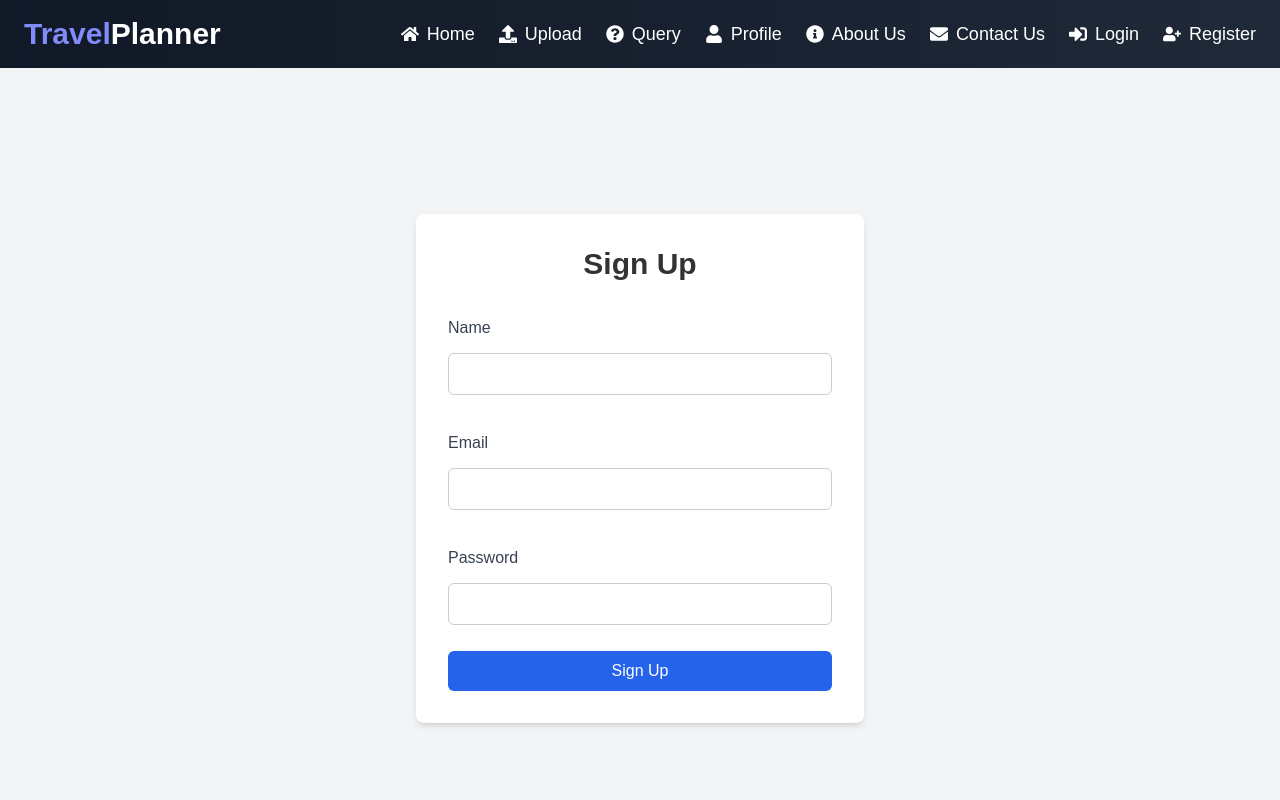
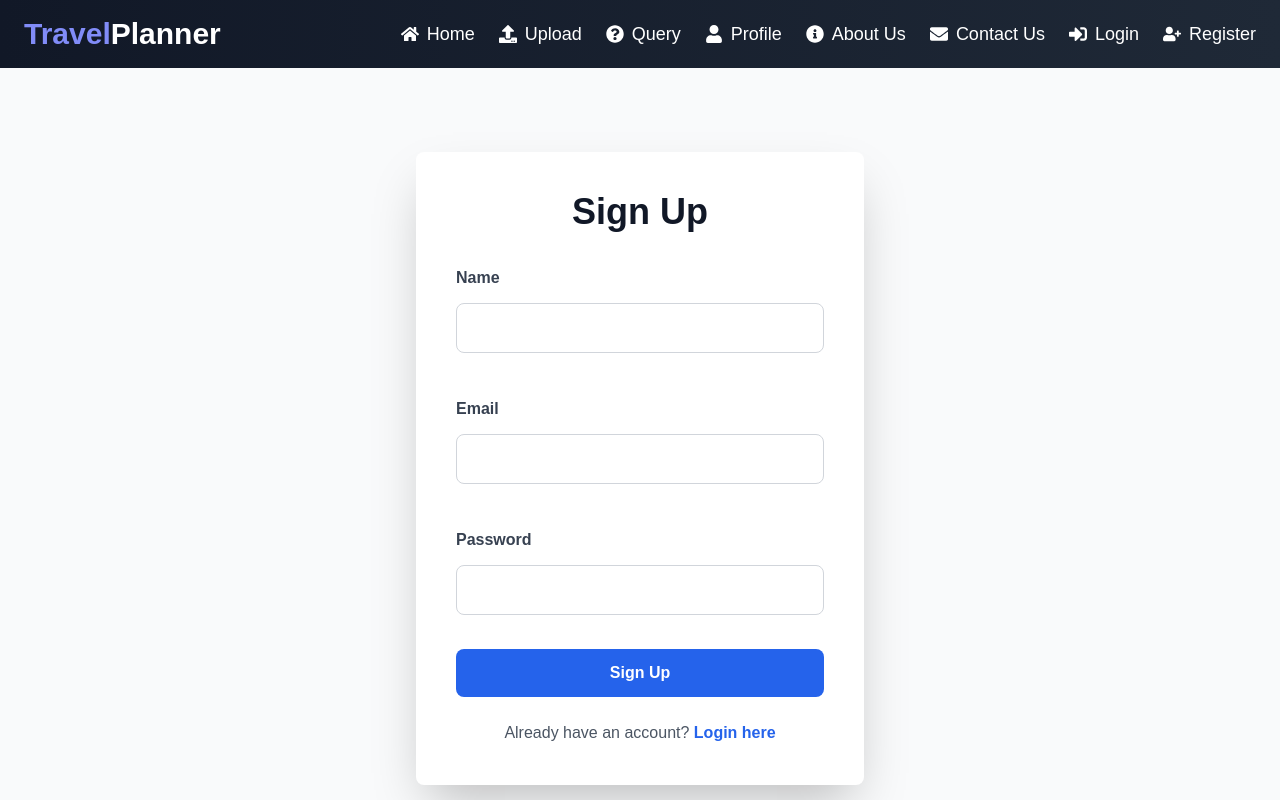
Before and after one commit to Uttam1910/Next-Gen-Travel-Planner, a React (Vite) app in the folder client/: page /signup in a window 1280 px wide. Shown: the top 800 px of the page. Built offline with nearby package versions, Linux system fonts and the light colour scheme.

Commit message:
enhanced register  page and aaded login link

```diff
--- a/client/src/pages/Signup.jsx
+++ b/client/src/pages/Signup.jsx
@@ -1,6 +1,6 @@
 import React, { useState } from 'react';
 import axiosInstance from '../helper/axiosInstance'; // Import the custom Axios instance
-import { useNavigate } from 'react-router-dom';
+import { useNavigate, Link } from 'react-router-dom';
 
 const Signup = () => {
     const [formData, setFormData] = useState({ name: '', email: '', password: '' });
@@ -27,46 +27,65 @@ const Signup = () => {
     };
 
     return (
-        <div className="flex flex-col items-center justify-center min-h-screen bg-gray-100">
-            <div className="bg-white p-8 rounded-lg shadow-md w-full max-w-md">
-                <h2 className="text-3xl font-bold mb-6 text-center">Sign Up</h2>
-                <form onSubmit={handleSubmit} className="space-y-4">
+        <div className="flex flex-col items-center justify-center min-h-screen bg-gray-50">
+            <div className="bg-white p-10 rounded-lg shadow-2xl w-full max-w-md">
+                <h2 className="text-4xl font-extrabold mb-6 text-center text-gray-900">Sign Up</h2>
+                <form onSubmit={handleSubmit} className="space-y-6">
                     <div>
-                        <label htmlFor="name" className="block text-gray-700">Name</label>
+                        <label htmlFor="name" className="block text-gray-700 font-semibold">
+                            Name
+                        </label>
                         <input
                             type="text"
                             name="name"
                             value={formData.name}
                             onChange={handleChange}
                             required
-                            className="w-full px-4 py-2 mt-2 border rounded-md focus:outline-none focus:ring-2 focus:ring-blue-600"
+                            className="w-full px-4 py-3 mt-2 border border-gray-300 rounded-lg focus:outline-none focus:ring-2 focus:ring-blue-600"
                         />
                     </div>
                     <div>
-                        <label htmlFor="email" className="block text-gray-700">Email</label>
+                        <label htmlFor="email" className="block text-gray-700 font-semibold">
+                            Email
+                        </label>
                         <input
                             type="email"
                             name="email"
                             value={formData.email}
                             onChange={handleChange}
                             required
-                            className="w-full px-4 py-2 mt-2 border rounded-md focus:outline-none focus:ring-2 focus:ring-blue-600"
+                            className="w-full px-4 py-3 mt-2 border border-gray-300 rounded-lg focus:outline-none focus:ring-2 focus:ring-blue-600"
                         />
                     </div>
                     <div>
-                        <label htmlFor="password" className="block text-gray-700">Password</label>
+                        <label htmlFor="password" className="block text-gray-700 font-semibold">
+                            Password
+                        </label>
                         <input
                             type="password"
                             name="password"
                             value={formData.password}
                             onChange={handleChange}
                             required
-                            className="w-full px-4 py-2 mt-2 border rounded-md focus:outline-none focus:ring-2 focus:ring-blue-600"
+                            className="w-full px-4 py-3 mt-2 border border-gray-300 rounded-lg focus:outline-none focus:ring-2 focus:ring-blue-600"
                         />
                     </div>
-                    {error && <p className="text-red-500">{error}</p>}
-                    {success && <p className="text-green-500">{success}</p>}
-                    <button type="submit" className="w-full bg-blue-600 text-white py-2 rounded-md hover:bg-blue-700 transition">Sign Up</button>
+                    {error && <p className="text-red-500 text-sm">{error}</p>}
+                    {success && <p className="text-green-500 text-sm">{success}</p>}
+                    <button
+                        type="submit"
+                        className="w-full bg-blue-600 text-white py-3 rounded-lg font-bold hover:bg-blue-700 transition duration-300"
+                    >
+                        Sign Up
+                    </button>
+                    <div className="text-center mt-6">
+                        <p className="text-gray-600">
+                            Already have an account?{' '}
+                            <Link to="/login" className="text-blue-600 font-semibold hover:underline">
+                                Login here
+                            </Link>
+                        </p>
+                    </div>
                 </form>
             </div>
         </div>
```
